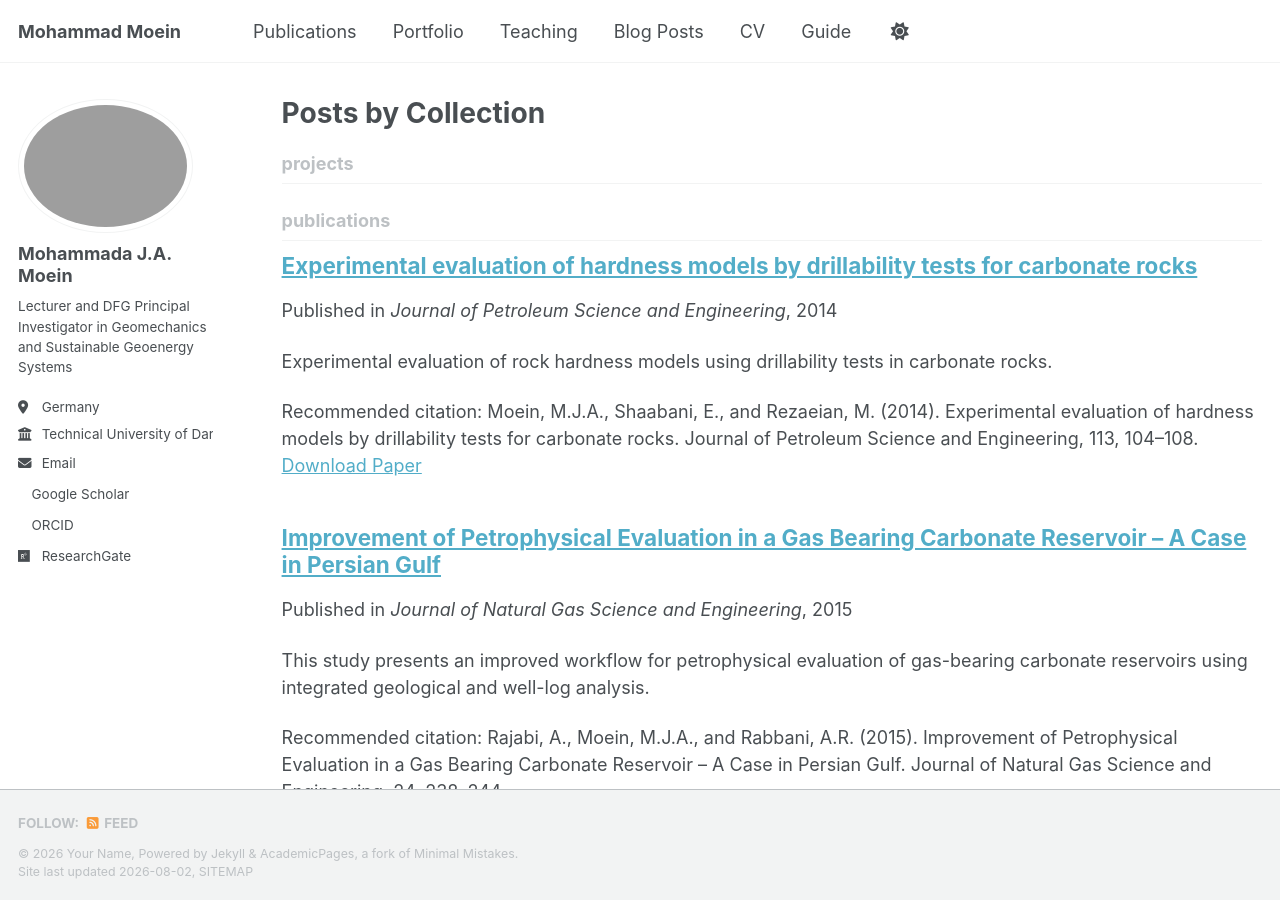
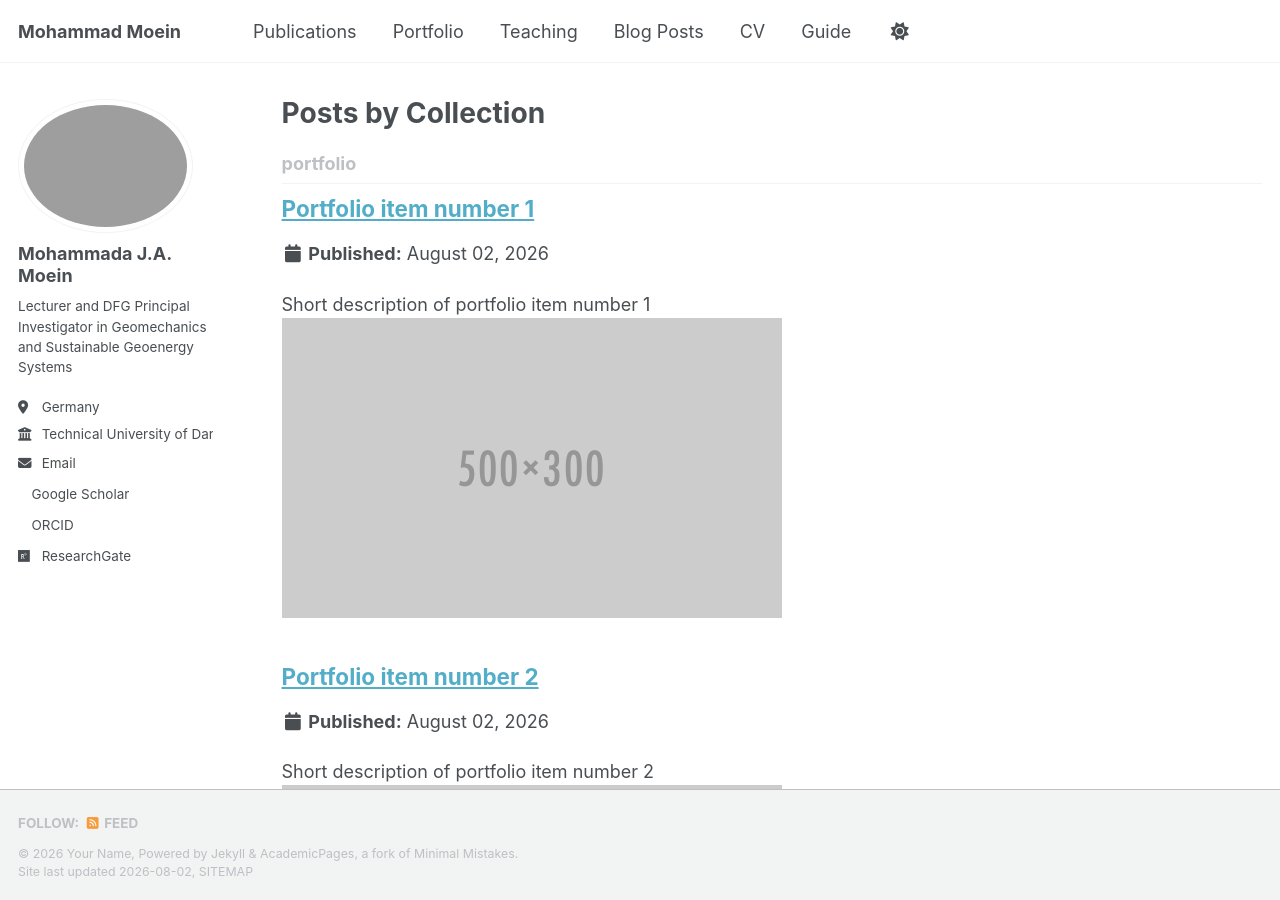
Before and after one commit to mjamoein/mjamoein.github.io, a Jekyll site: the page built from _pages/collection-archive.html, in a window 1280 px wide and 900 px high. Built offline with Jekyll 4.4.1, drawn with Linux system fonts in a browser that asks for light colours; a style sheet for code colours, icons or effects is not loaded.

Commit message:
Update _config.yml

```diff
--- a/_config.yml
+++ b/_config.yml
@@ -226,7 +226,7 @@ collections:
   publications:
     output: true
     permalink: /:collection/:path/
-  projects:
+  portfolio:
     output: true
     permalink: /:collection/:path/
   talks:
@@ -290,14 +290,6 @@ defaults:
       author_profile: true
       share: true
 
-    # _projects
-  - scope:
-      path: ""
-      type: projects
-    values:
-      layout: single
-      author_profile: true
-      share: true
 
 
 # Sass/SCSS
```
